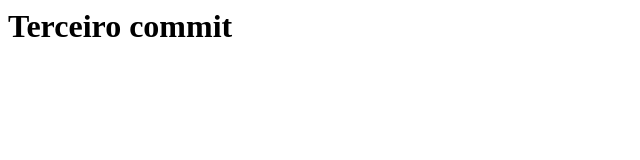
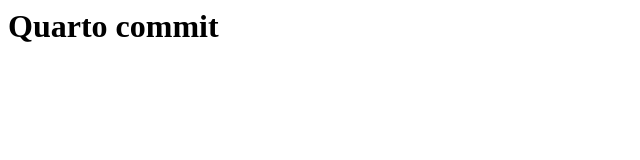
Before and after one commit to jmothug/git-one, a plain HTML site: page index.html in a window 1280 px wide. Shown: the full height of the page, 0-640 px from the left. Drawn offline with Linux system fonts and the light colour scheme.

Commit message:
Quarto commit

```diff
--- a/index.html
+++ b/index.html
@@ -1,6 +1,6 @@
 <html>
 <head></head>
 <body>
-  <h1>Terceiro commit</h1>
+  <h1>Quarto commit</h1>
 </body>
 </html>
```
